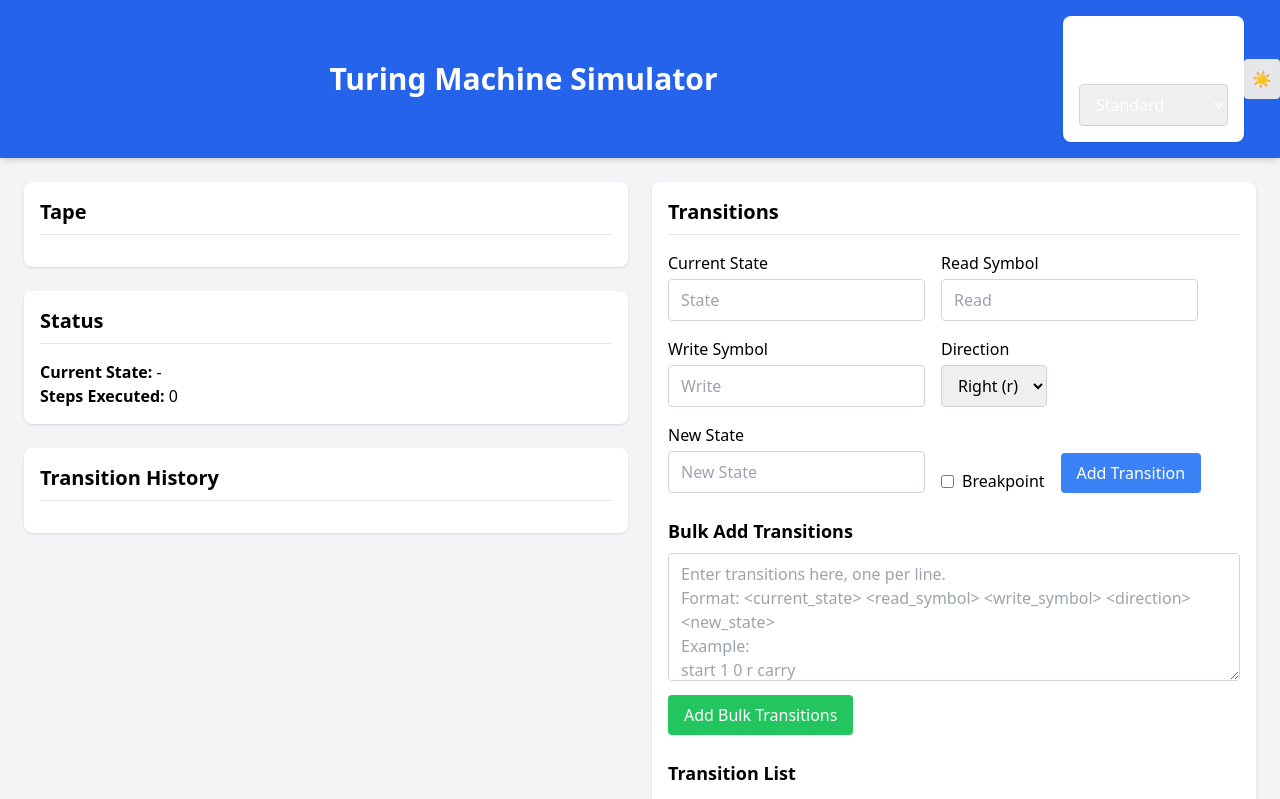
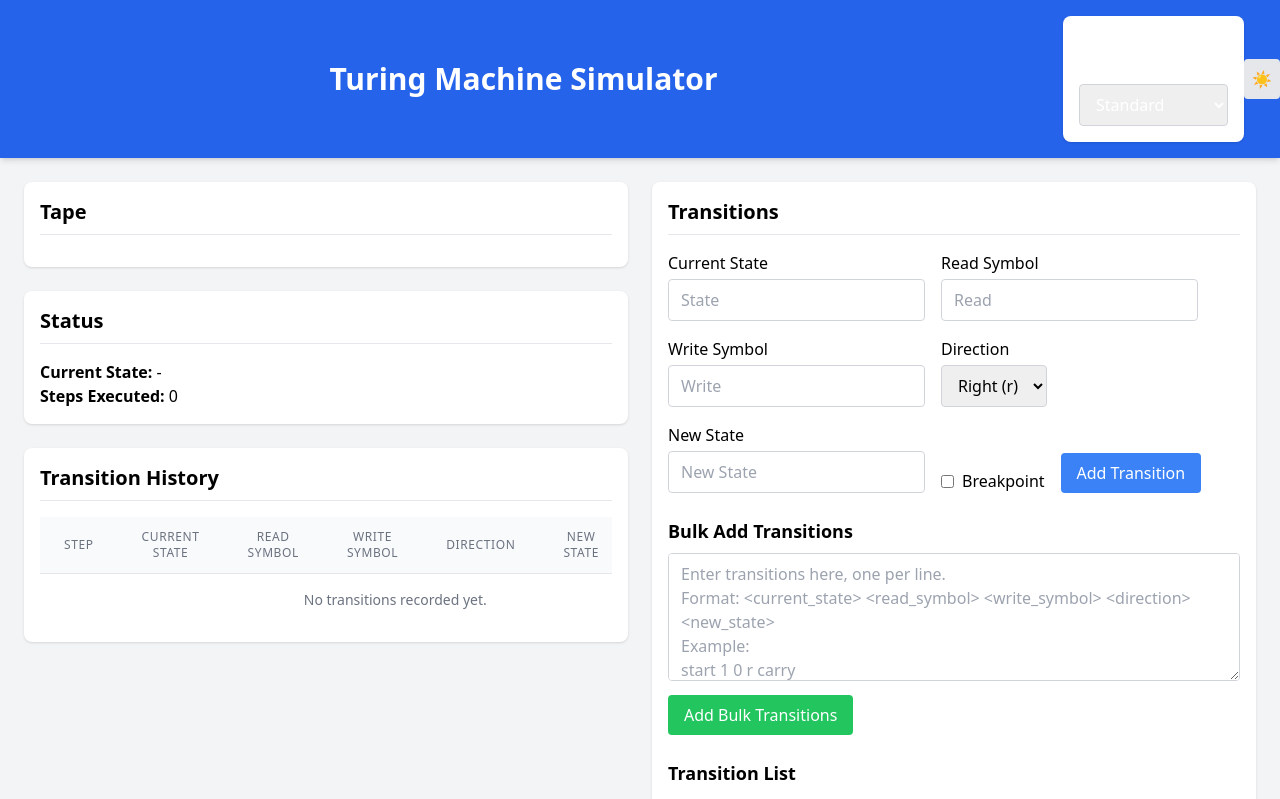
Before and after one commit to Ankit-0202/turing-machine-simulator, a React (Create React App) app in the folder frontend/: page / in a window 1280 px wide. Shown: the top 799 px of the page. Built offline with nearby package versions, Linux system fonts and the light colour scheme.

Commit message:
Add table to trasition history

```diff
--- a/frontend/src/components/TransitionHistory/TransitionHistory.component.tsx
+++ b/frontend/src/components/TransitionHistory/TransitionHistory.component.tsx
@@ -12,17 +12,76 @@ const TransitionHistory: React.FC<TransitionHistoryProps> = ({
       <h3 className="text-xl font-semibold mb-4 border-b pb-2">
         Transition History
       </h3>
-      <ul className="list-disc pl-5">
-        {transitions.map((t, index) => (
-          <li key={index}>
-            Step {t.step}: {t.current_state} --{t.read_symbol}→ {t.write_symbol}{' '}
-            / {t.direction} → {t.new_state}
-            {t.breakpoint && (
-              <span className="text-red-500"> [Breakpoint]</span>
+      <div className="overflow-x-auto">
+        <table className="min-w-full divide-y divide-gray-200 dark:divide-gray-600">
+          <thead className="bg-gray-50 dark:bg-gray-800">
+            <tr>
+              <th className="px-6 py-3 text-left text-xs font-medium text-gray-500 dark:text-gray-300 uppercase tracking-wider">
+                Step
+              </th>
+              <th className="px-6 py-3 text-left text-xs font-medium text-gray-500 dark:text-gray-300 uppercase tracking-wider">
+                Current State
+              </th>
+              <th className="px-6 py-3 text-left text-xs font-medium text-gray-500 dark:text-gray-300 uppercase tracking-wider">
+                Read Symbol
+              </th>
+              <th className="px-6 py-3 text-left text-xs font-medium text-gray-500 dark:text-gray-300 uppercase tracking-wider">
+                Write Symbol
+              </th>
+              <th className="px-6 py-3 text-left text-xs font-medium text-gray-500 dark:text-gray-300 uppercase tracking-wider">
+                Direction
+              </th>
+              <th className="px-6 py-3 text-left text-xs font-medium text-gray-500 dark:text-gray-300 uppercase tracking-wider">
+                New State
+              </th>
+              <th className="px-6 py-3 text-left text-xs font-medium text-gray-500 dark:text-gray-300 uppercase tracking-wider">
+                Breakpoint
+              </th>
+            </tr>
+          </thead>
+          <tbody className="bg-white dark:bg-gray-700 divide-y divide-gray-200 dark:divide-gray-600">
+            {transitions.map((t, index) => (
+              <tr key={index}>
+                <td className="px-6 py-4 whitespace-nowrap text-sm text-gray-900 dark:text-gray-100">
+                  {t.step}
+                </td>
+                <td className="px-6 py-4 whitespace-nowrap text-sm text-gray-900 dark:text-gray-100">
+                  {t.current_state}
+                </td>
+                <td className="px-6 py-4 whitespace-nowrap text-sm text-gray-900 dark:text-gray-100">
+                  {t.read_symbol}
+                </td>
+                <td className="px-6 py-4 whitespace-nowrap text-sm text-gray-900 dark:text-gray-100">
+                  {t.write_symbol}
+                </td>
+                <td className="px-6 py-4 whitespace-nowrap text-sm text-gray-900 dark:text-gray-100">
+                  {t.direction.toUpperCase()}
+                </td>
+                <td className="px-6 py-4 whitespace-nowrap text-sm text-gray-900 dark:text-gray-100">
+                  {t.new_state}
+                </td>
+                <td className="px-6 py-4 whitespace-nowrap text-sm text-gray-900 dark:text-gray-100">
+                  {t.breakpoint ? (
+                    <span className="text-red-500 font-semibold">Yes</span>
+                  ) : (
+                    'No'
+                  )}
+                </td>
+              </tr>
+            ))}
+            {transitions.length === 0 && (
+              <tr>
+                <td
+                  colSpan={7}
+                  className="px-6 py-4 whitespace-nowrap text-sm text-gray-500 dark:text-gray-300 text-center"
+                >
+                  No transitions recorded yet.
+                </td>
+              </tr>
             )}
-          </li>
-        ))}
-      </ul>
+          </tbody>
+        </table>
+      </div>
     </div>
   )
 }
--- a/frontend/src/components/TransitionHistory/TransitionHistory.styles.css
+++ b/frontend/src/components/TransitionHistory/TransitionHistory.styles.css
@@ -0,0 +1,12 @@
+/* frontend/src/components/TransitionHistory/TransitionHistory.styles.css */
+
+/* Hover effect for table rows */
+.transition-history table tr:hover {
+    @apply bg-gray-100 dark:bg-gray-600;
+}
+
+/* Center align text in specific columns */
+.transition-history table th,
+.transition-history table td {
+    @apply text-center;
+}
```
